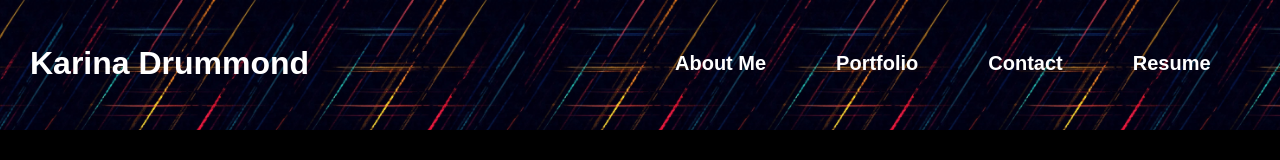
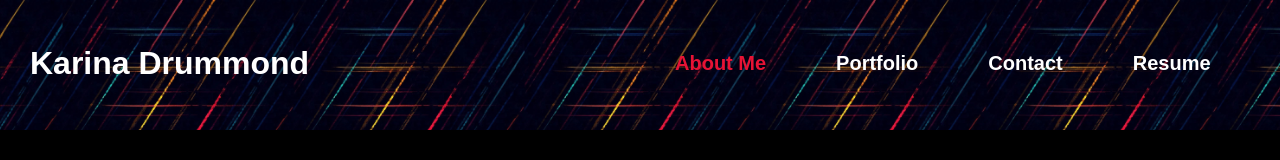
Before and after one commit to kdrummond528/React_Portfolio, a React (Create React App) app in the folder react_portfolio/: page / in a window 1280 px wide. In both pictures the pointer is over the item "About Me". Shown: the top 160 px of the page. Built offline with nearby package versions, Linux system fonts and the light colour scheme.

Commit message:
modified app.css, and headernav index.jsx

```diff
--- a/react_portfolio/src/App.css
+++ b/react_portfolio/src/App.css
@@ -107,7 +107,10 @@ header {
   font-weight: bold;
 }
 
+.active,
 .navlinks:hover {
+  color: #e71335;
+  font-weight: bold;
   cursor: pointer;
 }
 
```
Also changed, not shown: react_portfolio/src/components/HeaderNav/index.jsx (+10 -0 lines).
